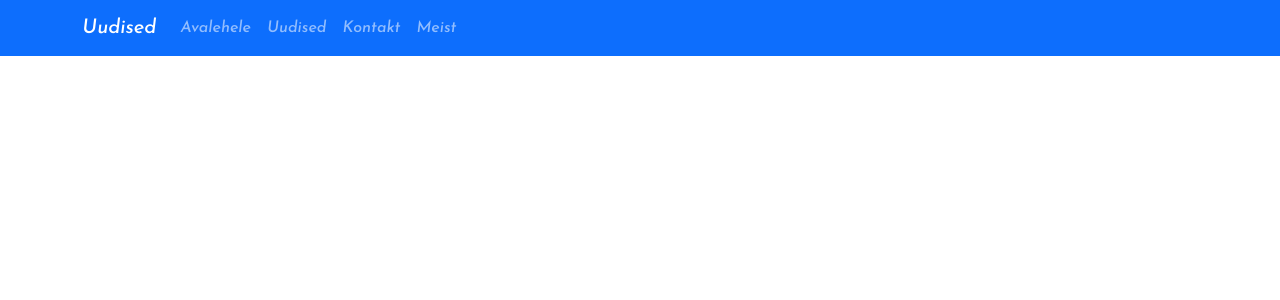
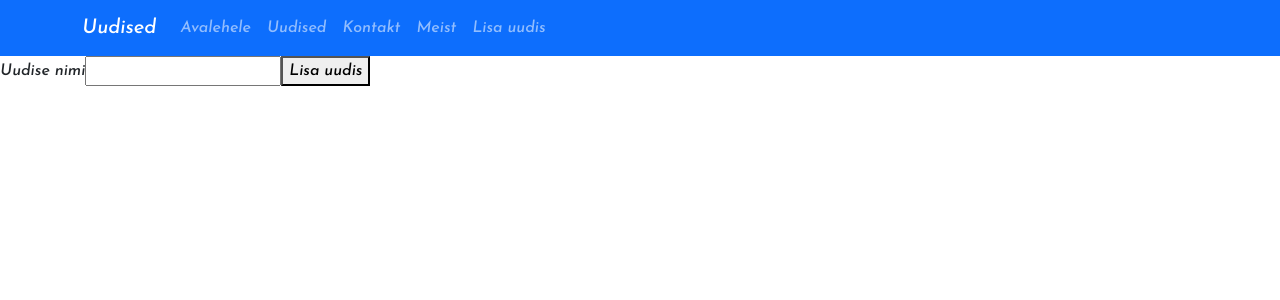
Before and after one commit to johansonK/Reacti-koolitus, a React (Create React App) app in the folder uudised/: page /lisa-uudis in a window 1280 px wide. Shown: the top 300 px of the page. Built offline with nearby package versions, Linux system fonts and the light colour scheme.

Commit message:
uudised localStorage

```diff
--- a/uudised/src/App.js
+++ b/uudised/src/App.js
@@ -8,6 +8,7 @@
 import Uudised from './pages/Uudised';
 import Kontakt from './pages/Kontakt';
 import Meist from './pages/Meist';
+import LisaUudis from './pages/LisaUudis';
 
 function App() {
   return (
@@ -21,6 +22,7 @@
             <Nav.Link as={Link} to="/uudised">Uudised</Nav.Link>
             <Nav.Link as={Link} to="/kontakt">Kontakt</Nav.Link>
             <Nav.Link as={Link} to="/meist">Meist</Nav.Link>
+            <Nav.Link as={Link} to="/lisa-uudis">Lisa uudis</Nav.Link>
           </Nav>
         </Container>
       </Navbar>
@@ -32,6 +34,7 @@
         <Route path="uudised" element={ <Uudised/> }/>
         <Route path="kontakt" element={ <Kontakt/> }/>
         <Route path="meist" element={ <Meist/> }/>
+        <Route path="lisa-uudis" element={ <LisaUudis/> } />
       </Routes>
 
     </div>
--- /dev/null
+++ b/uudised/src/pages/LisaUudis.js
@@ -0,0 +1,29 @@
+import {useRef} from "react";
+
+function LisaUudis() {
+
+    const uudiseRef = useRef();
+
+    const lisaUusUudis = () => {
+        const uudised = JSON.parse(localStorage.getItem("uudised")) || [];
+        uudised.push(uudiseRef.current.value);
+        localStorage.setItem("uudised", JSON.stringify(uudised));
+        //v6i
+        //let uudised = localStorage.getItem("uudised"); //localstoragest k2tte saamine
+        //uudised = JSON.parse(uudised) || [];// jutum2rkide 2ra v6tmine
+        //uudised.push(uudiseRef.current.value);//uudise lisamine
+        //uudised = JSON.stringify(uudised); //jutum2rkide tagasipanemine
+        //localStorage.setItem("uudised", uudised); //localStoragesse tagasi panemine
+
+    }
+
+    return (
+        <div>
+            <label >Uudise nimi</label>
+            <input ref={uudiseRef} type="text" />
+            <button onClick={lisaUusUudis}>Lisa uudis</button>
+        </div>
+      );
+}
+
+export default LisaUudis;
--- a/uudised/src/pages/Uudised.js
+++ b/uudised/src/pages/Uudised.js
@@ -1,9 +1,15 @@
 
 function Uudised() {
+
+  const uudised = JSON.parse(localStorage.getItem("uudised")) || [];
+
   return (
   <div>
       <div> See on uudisteleht, nahtav localhost:3001/uudised aadressil</div>
-      <div> Peagi lisame uudised</div>
+      {uudised.length === 0 && <div> Ühtegi uudist hetkel pole! Peagi lisame uudised</div>}
+      {uudised.map((yksUudis, index) =>
+      <div key={index} >{yksUudis}
+      </div>)}
   </div>)
 }
 
```
